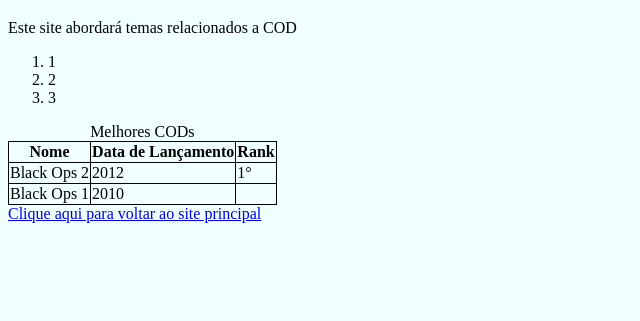
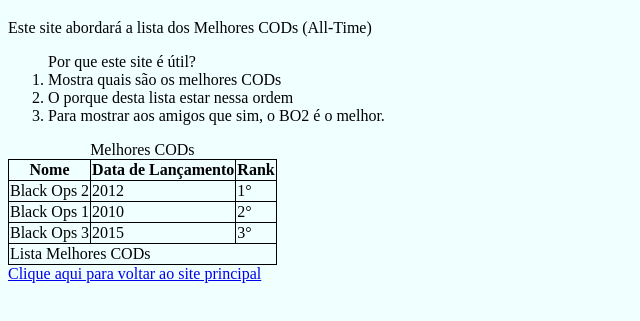
Before and after one commit to dnl-alm/cp01-front-fiap, a plain HTML site: page about.html in a window 1280 px wide. Shown: the part 61-382 px from the top of the page, without its empty margins (0-640 px from the left). Drawn offline with Linux system fonts and the light colour scheme.

Commit message:
preenchendo informações essências

```diff
--- a/about.html
+++ b/about.html
@@ -26,12 +26,12 @@
 
     <h1>Call of Duty</h1>
 
-    <p>Este site abordará temas relacionados a COD</p>
+    <p>Este site abordará a lista dos Melhores CODs (All-Time)</p>
 
-    <ol>
-        <li>1</li>
-        <li>2</li>
-        <li>3</li>
+    <ol> Por que este site é útil?
+        <li>Mostra quais são os melhores CODs</li>
+        <li>O porque desta lista estar nessa ordem</li>
+        <li>Para mostrar aos amigos que sim, o BO2 é o melhor.</li>
     </ol>
 
     <table>
@@ -54,9 +54,20 @@
             <tr>
                 <td>Black Ops 1</td>
                 <td>2010</td>
-                <td></td>
+                <td>2°</td>
+            </tr>
+            <tr>
+                <td>Black Ops 3</td>
+                <td>2015</td>
+                <td>3°</td>
             </tr>
         </tbody>
+
+        <tfoot>
+            <tr>
+                <td colspan="3"> Lista Melhores CODs</td>
+            </tr>
+        </tfoot>
     </table>
 
 
```
Also changed, not shown: index.html (+1 -0 lines).
